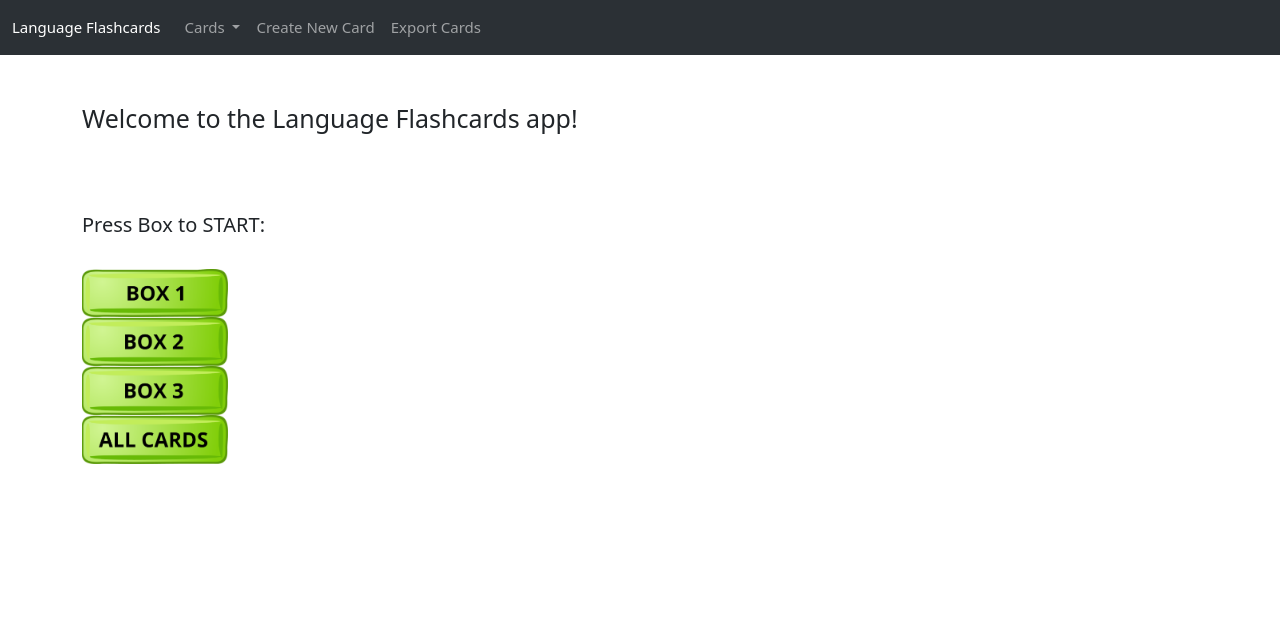
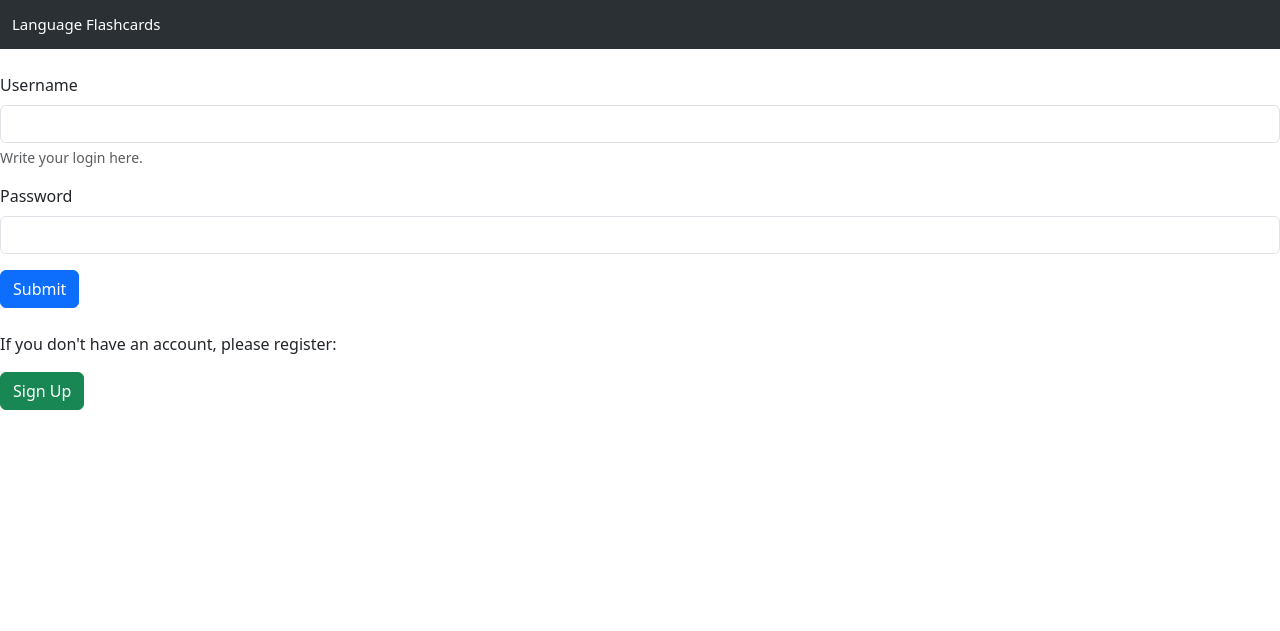
Before and after one commit to iloneczka/flashcards, a Django app: page / in a window 1280 px wide. Shown: the top 631 px of the page. Run offline with Django 4.2, Linux system fonts and the light colour scheme; data that the repository does not hold is empty.

Commit message:
Register, login and logout options added.

```diff
--- a/flash/website/templates/all_cards.html
+++ b/flash/website/templates/all_cards.html
@@ -4,6 +4,7 @@
     <h1 style="font-size: 25px;">All Cards</h1>
     <br/>
     <div class="container text-center">
+        {% if cards %}
             <div class="row">
                 {% for box in unique_boxes reversed %}
                     <div class="col">
@@ -31,6 +32,9 @@
                     </div>
                 {% endfor %}
             </div>
+        {% else %}
+            <p>No cards available. Go to <a href="{% url 'create_new_card' %}">Create New Card</a>.</p>
+        {% endif %}
     </div>
 
     <script>
--- a/flash/website/templates/base.html
+++ b/flash/website/templates/base.html
@@ -4,7 +4,6 @@
     <meta charset="utf-8">
     <meta name="viewport" content="width=device-width, initial-scale=1">
     <title>Language Flashcards</title>
-    <script src="https://code.jquery.com/jquery-3.6.0.min.js"></script>
     <link href="https://cdn.jsdelivr.net/npm/bootstrap@5.3.1/dist/css/bootstrap.min.css" rel="stylesheet" integrity="sha384-4bw+/aepP/YC94hEpVNVgiZdgIC5+VKNBQNGCHeKRQN+PtmoHDEXuppvnDJzQIu9" crossorigin="anonymous">
     <style>
         .nav-link, .navbar-brand {
@@ -28,7 +27,7 @@
 <body>
     <nav class="navbar navbar-expand-lg bg-body-tertiary py-2" data-bs-theme="dark">
         <div class="container-fluid">
-        <a class="navbar-brand" href="{% url 'home' %}">Language Flashcards</a>
+            <a class="navbar-brand" href="{% url 'boxes' %}">Language Flashcards</a>
             <button class="navbar-toggler" type="button" data-bs-toggle="collapse" data-bs-target="#navbarSupportedContent" aria-controls="navbarSupportedContent" aria-expanded="false" aria-label="Toggle navigation">
                 <span class="navbar-toggler-icon"></span>
             </button>
@@ -54,6 +53,11 @@
                     <a class="nav-link" href="{% url 'export_cards' %}">Export Cards</a>
                 </li>
             </ul>
+            <ul class="navbar-nav ms-auto mb-2 mb-lg-0">
+                <li class="nav-item">
+                    <a class="nav-link" href="{% url 'logout' %}">Log Out</a>
+                </li>
+            </ul>
         </div>
     </div>
 </nav>
--- a/flash/website/templates/create_new_card.html
+++ b/flash/website/templates/create_new_card.html
@@ -14,6 +14,9 @@
   {% endif %}
   <form action="{% url 'create_new_card' %}" method="POST">
     {% csrf_token %}
+    {% if user.is_authenticated %}
+      <input type="hidden" name="user" value="{{ user.id }}">
+    {% endif %}
     <div class="form-group">
       <label for="question" class="form-label card-label">Question:</label>
       <input type="text" class="form-control card-input" id="question" placeholder="Front Card" name="question">
--- a/flash/website/templates/home.html
+++ b/flash/website/templates/home.html
@@ -1,10 +1,17 @@
-{% extends 'base.html' %}
-
-{% load static %}
-
 {% block 'content' %}
+<!DOCTYPE html>
+<html lang="en">
+<head>
+  <meta charset="utf-8">
+  <meta name="viewport" content="width=device-width, initial-scale=1">
+  <title>Language Flashcards</title>
+  <script src="https://code.jquery.com/jquery-3.6.0.min.js"></script>
+  <link href="https://cdn.jsdelivr.net/npm/bootstrap@5.3.1/dist/css/bootstrap.min.css" rel="stylesheet" integrity="sha384-4bw+/aepP/YC94hEpVNVgiZdgIC5+VKNBQNGCHeKRQN+PtmoHDEXuppvnDJzQIu9" crossorigin="anonymous">
   <style>
-    @media (max-width: 767px) {
+      .nav-link, .navbar-brand {
+          font-size: 15px; /* Rozmiar czcionki navbaru */
+      }
+      @media (max-width: 768px) {
           /* Styl dla małych ekranów (telefony) */
           .nav-link, .navbar-brand {
               font-size: 15px;
@@ -16,49 +23,41 @@
           .nav-link, .navbar-brand {
               font-size: 15px;
           }
-
-      .box-img {
-        margin: 0 5px; /* Lub dostosuj wartość według potrzeb */
-      }
       }
   </style>
+</head>
 
+<nav class="navbar navbar-expand-lg bg-body-tertiary py-2" data-bs-theme="dark">
+    <div class="container-fluid">
+        <a class="navbar-brand" href="#">Language Flashcards</a>
+    </div>
+</nav>
+
+{% if request.user.is_authenticated %}
+  <div class="alert alert-success" role="alert">
+    You are logged in!
+  </div>
+  <p>Welcome, {{ request.user.username }}</p>
+  <a href="{% url 'logout' %}" class="btn btn-danger">Log out</a>
+  <a href="{% url 'boxes' %}" class="btn btn-primary">START THE FLASHCARDS APP</a>
+{% else %}
   <br/>
-  <div class="welcome-section">
-      <h1 class="welcome-header" style="font-size: 25px;">Welcome to the Language Flashcards app!</h1
+  <form action="{% url 'boxes' %}" method="post">
+    {% csrf_token %}
+    <div class="mb-3">
+      <label for="exampleInputEmail1" class="form-label">Username</label>
+      <input type="username" class="form-control" id="exampleInputEmail1" aria-describedby="emailHelp">
+      <div id="emailHelp" class="form-text">Write your login here.</div>
     </div>
+    <div class="mb-3">
+      <label for="exampleInputPassword1" class="form-label">Password</label>
+      <input type="password" class="form-control" id="exampleInputPassword1">
+    </div>
+    <button type="submit" class="btn btn-primary">Submit</button>
+  </form>
   <br/>
-  <br/>
-  <br/>
-  <div>
-    <h2 style="font-size: 20px;">Press Box to START:</h2>
-    <br/>
-    <div class="d-flex flex-wrap justify-content-start">
-      <a href="{% url 'flashcard_program' box_number=1 %}" role="button" class="m-0.5">
-          <img src="{% static 'images/box_1.png' %}" alt="Box 1" class="box-img" style="width: 20%; height: auto;">
-      </a>
-      <a href="{% url 'flashcard_program' box_number=2 %}" role="button" class="m-0.5">
-          <img src="{% static 'images/box_2.png' %}" alt="Box 2" class="box-img" style="width: 20%; height: auto;">
-      </a>
-      <a href="{% url 'flashcard_program' box_number=3 %}" role="button" class="m-0.5">
-          <img src="{% static 'images/box_3.png' %}" alt="Box 3" class="box-img" style="width: 20%; height: auto;">
-      </a>
-      <a href="{% url 'flashcard_program' box_number=0 %}" role="button" class="m-0.5">
-          <img src="{% static 'images/box_0.png' %}" alt="All cards" class="box-img" style="width: 20%; height: auto;">
-      </a>
-  </div>
-
-  <br/>
-  <br/>
-  <br/>
-  <br/>
-  <br/>
-  <br/>
-  <br/>
-
-  <script>
-    document.addEventListener('DOMContentLoaded', function () {
-      /* Twój JavaScript */
-    });
-  </script>
+  <p>If you don't have an account, please register:</p>
+  <a href="{% url 'signup' %}" class="btn btn-success">Sign Up</a>
+{% endif %}
+</html>
 {% endblock %}
--- a/flash/website/urls.py
+++ b/flash/website/urls.py
@@ -18,5 +18,9 @@ urlpatterns = [
     # path('flashcard_program/', views.flashcard_program, name='flashcard_program'),
     # path('cards/by_box/<int:box_number>/', views.cards_by_box, name='cards_by_box'),
     path('flashcards/<str:box_number>/', views.flashcard_program, name='flashcard_program'),
-    path('update_rating_and_get_new_card/', views.update_rating_and_get_new_card, name='update_rating_and_get_new_card')
+    path('update_rating_and_get_new_card/', views.update_rating_and_get_new_card, name='update_rating_and_get_new_card'),
+    path('login/', views.user_login, name='login'),
+    path('signup/', views.user_signup, name='signup'),
+    path('logout/', views.user_logout, name='logout'),
+    path('boxes', views.boxes, name='boxes')
 ]
--- a/flash/website/views.py
+++ b/flash/website/views.py
@@ -12,12 +12,19 @@ import json
 import os
 from pathlib import Path
 from io import BytesIO
+from django.contrib.auth import authenticate, login, logout
+from .forms import UserCreationForm, LoginForm
+
 
 def home(request):
+    return render(request, 'home.html')
+
+
+def boxes(request):
     # all_cards = Card.objects.all()
     # random_card = random.choice(all_cards)
     unique_boxes = Card.objects.values('box').distinct()
-    return render(request, 'home.html', {'unique_boxes': unique_boxes})
+    return render(request, 'boxes.html', {'unique_boxes': unique_boxes})
 
 
 def flashcard_program(request, box_number):
@@ -71,7 +78,7 @@ def edit_card(request, card_id):
 
     if request.method == 'POST':
         print("Sprawdzam request", request.body)
-        body_unicode = request.body.decode('utf-8')  # Decode byte string to unicode string
+        body_unicode = request.body.decode('utf-8')  # Zdekoduj ten string, bez tego nie działało
         body_data = json.loads(body_unicode)
         print('body_data', body_data)
 
@@ -133,7 +140,7 @@ def create_new_card(request):
 
 def export_to_excel(request):
     if request.method == 'POST':
-        body_unicode = request.body.decode('utf-8')  # Decode byte string to unicode string
+        body_unicode = request.body.decode('utf-8')  # Zdekoduj
         body_data = json.loads(body_unicode)
         print('body_data', body_data)
 
@@ -248,7 +255,7 @@ def export_to_pdf(request):
 
         table.setStyle(style)
 
-        elements = [] # Stwórz PDF
+        elements = []
         elements.append(table)
         doc.build(elements)
 
@@ -320,6 +327,40 @@ def update_rating_and_get_new_card(request):
     return JsonResponse({'error': 'Invalid request'}, status=400)
 
 
+# signup page
+def user_signup(request):
+    if request.method == 'POST':
+        form = UserCreationForm(request.POST)
+        if form.is_valid():
+            form.save()
+            return redirect('login')
+    else:
+        form = UserCreationForm()
+    return render(request, 'signup.html', {'form': form})
+
+
+# login page
+def user_login(request):
+    if request.method == 'POST':
+        form = LoginForm(request.POST)
+        if form.is_valid():
+            username = form.cleaned_data['username']
+            password = form.cleaned_data['password']
+            user = authenticate(request, username=username, password=password)
+            if user:
+                login(request, user)
+                return redirect('home')
+    else:
+        form = LoginForm()
+    return render(request, 'login.html', {'form': form})
+
+
+# logout page
+def user_logout(request):
+    logout(request)
+    return redirect('login')
+
+
 # def login(request):
 #     if request.method == 'POST':
 #         username = request.POST['username']
```
Also changed, not shown: flash/CHANGELOG.md. Lines whose indentation alone changed are shown as unchanged.
